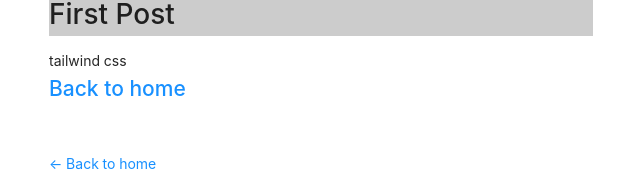
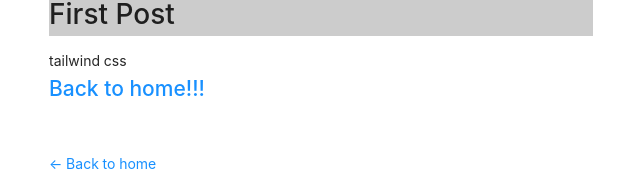
Before and after one commit to sRect/nextjs_demo, a Next.js app: page /posts/first-post in a window 1280 px wide. Shown: the part 328-499 px from the top of the page, without its empty margins (319-959 px from the left). Built offline with nearby package versions, Linux system fonts and the light colour scheme.

Commit message:
test: test ci/cd

```diff
--- a/pages/posts/first-post.js
+++ b/pages/posts/first-post.js
@@ -20,7 +20,7 @@ export default function FirstPost() {
         <div className="text-3xl font-bold underline">tailwind css</div>
         <h2>
           <Link href="/">
-            <a> Back to home </a>
+            <a> Back to home!!! </a>
           </Link>
         </h2>
         <style jsx>{`
```
